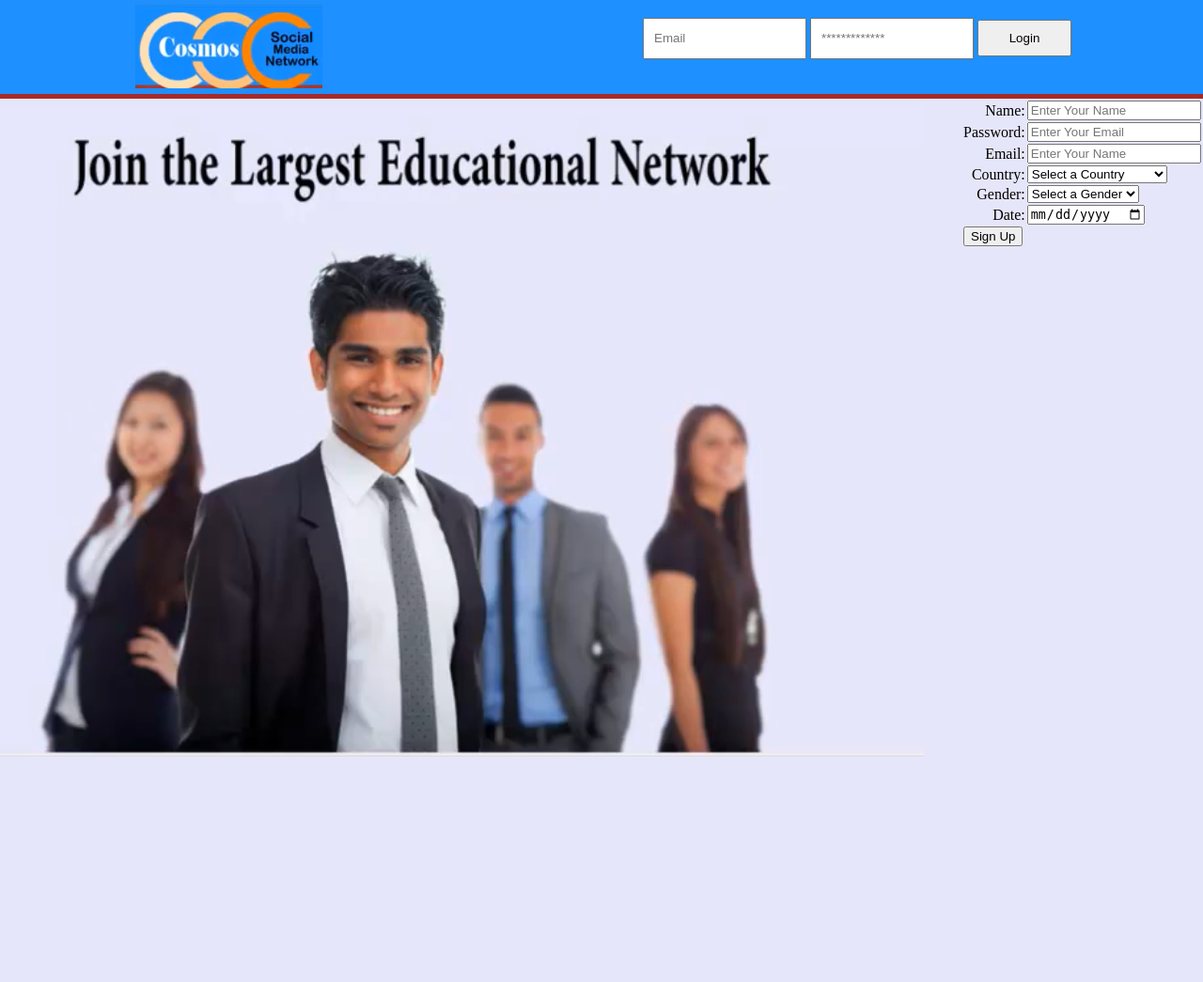
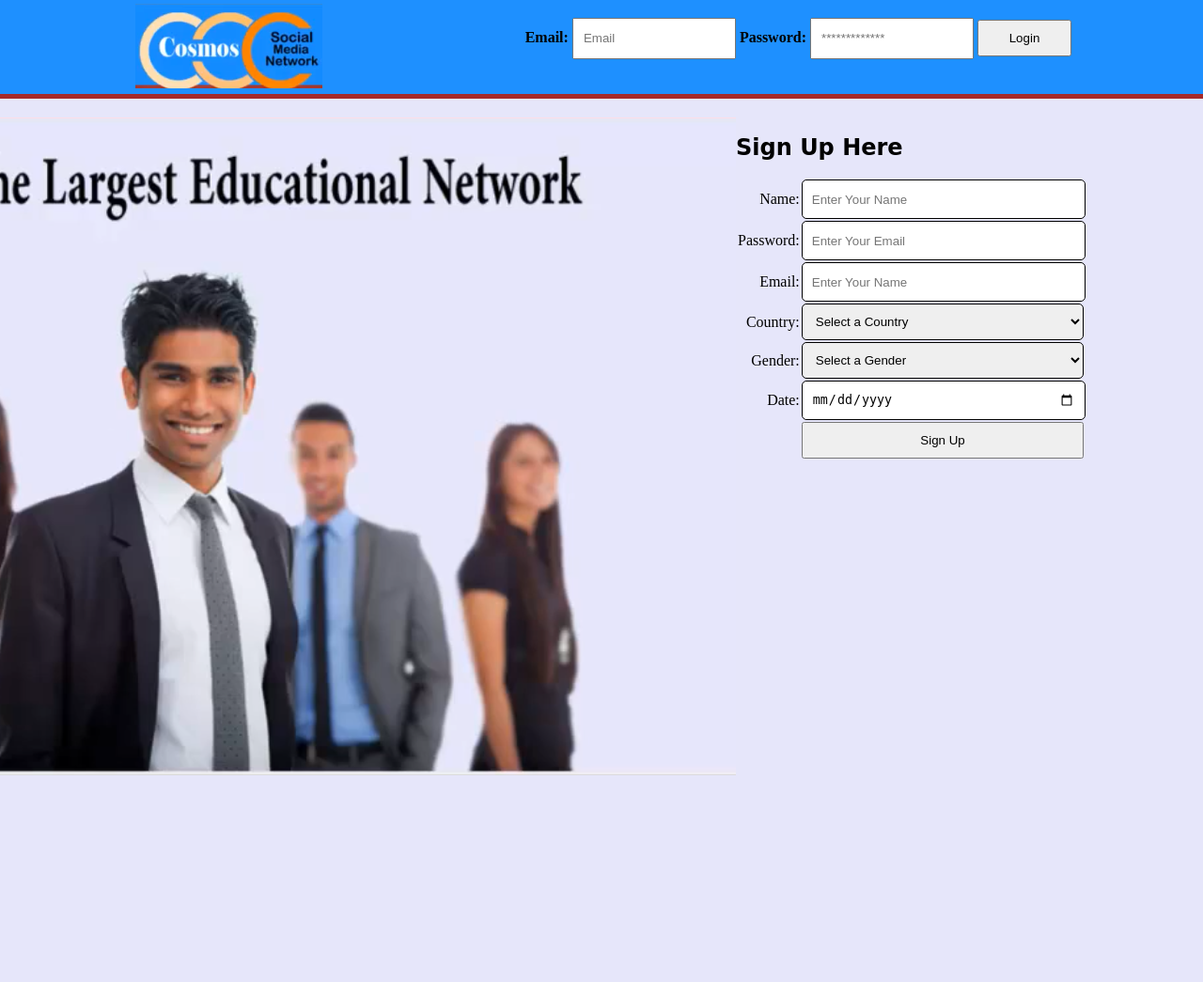
Before and after one commit to simbahmso/social_network, a PHP site: page / in a window 1280 px wide; the page is wider, and only the part inside the window is pictured. Shown: that part at 94% size. Before the commit the page ends 805 px from the top of that part, so only its background shows below. Run offline with PHP 8.4, Linux system fonts and the light colour scheme.

Commit message:
Website Layout - Styling the Sign Up Form

```diff
--- a/index.php
+++ b/index.php
@@ -13,7 +13,9 @@
 			<div id="header">
 				<img src="images/logo.png" style="float: left; padding: 4px;" />
 				<form  method="post" action="" id="form1" style="float: right; line-height: 80px;">
+					<strong>Email:</strong>
 					<input type="text" name="email" placeholder="Email"/>
+					<strong>Password:</strong>
 					<input type="password" name="pass" placeholder="*************"/>
 					<button name="login">Login</button>
 				</form>
@@ -22,12 +24,14 @@
 		</div>
 		<!--Head wrap ends-->
 
+		<!--Content area starts-->
 		<div id="content">
 			<div>
-				<img src="images/background2.png" style="float:left; margin-right: 40px;"/>
+				<img src="images/background2.png" style="float:left; margin-left: -200px;"/>
 			</div>
-			<div>
+			<div id="form2">
 				<form action="" method="post">
+				<h2> Sign Up Here</h2>
 					<table>
 						<tr>
 							<td align="right">Name:</td>
@@ -76,7 +80,7 @@
 							<select name="u_gender">
 									<option>Select a Gender</option>
 									<option>Male</option>
-									<option>Femaless</option>
+									<option>Female</option>
 							</select>
 							</td>
 							</td>
@@ -91,16 +95,17 @@
 						</tr>
 
 						<tr>
-							<td>
+							<td colspan="6">
 								<button name="sign_up">Sign Up</button>
 							</td>
 						</tr>
-
 					</table>
 
 				</form>
 			</div>
 		</div>
+		<!--Content area ends-->
+
 	</div>
 	<!--Container ends-->
 </body>
--- a/styles/style.css
+++ b/styles/style.css
@@ -72,3 +72,40 @@ body {
 	height: 920px;
 	margin: 0 auto;
 }
+
+#form2 {
+	float: center;
+	margin-top: 20px;
+}
+
+#form2 input {
+	width: 280px;
+	height: 20px;
+	padding: 10px;
+	border: 1px solid black;
+	border-radius: 5px;
+}
+
+#form2 select {
+	width: 300px;
+	padding: 10px;
+	border: 1px solid black;
+	border-radius: 5px;
+}
+
+#form2 button {
+	width: 300px;
+	padding: 10px;
+	margin-left: 68px;
+}
+
+#form2 h2 {
+	padding: 20px;
+	margin-left: 100px;
+	font-family: Comic Sans Ms;
+}
+
+#form2 button:hover {
+	background-color: blue;
+	color: white;
+}
```
